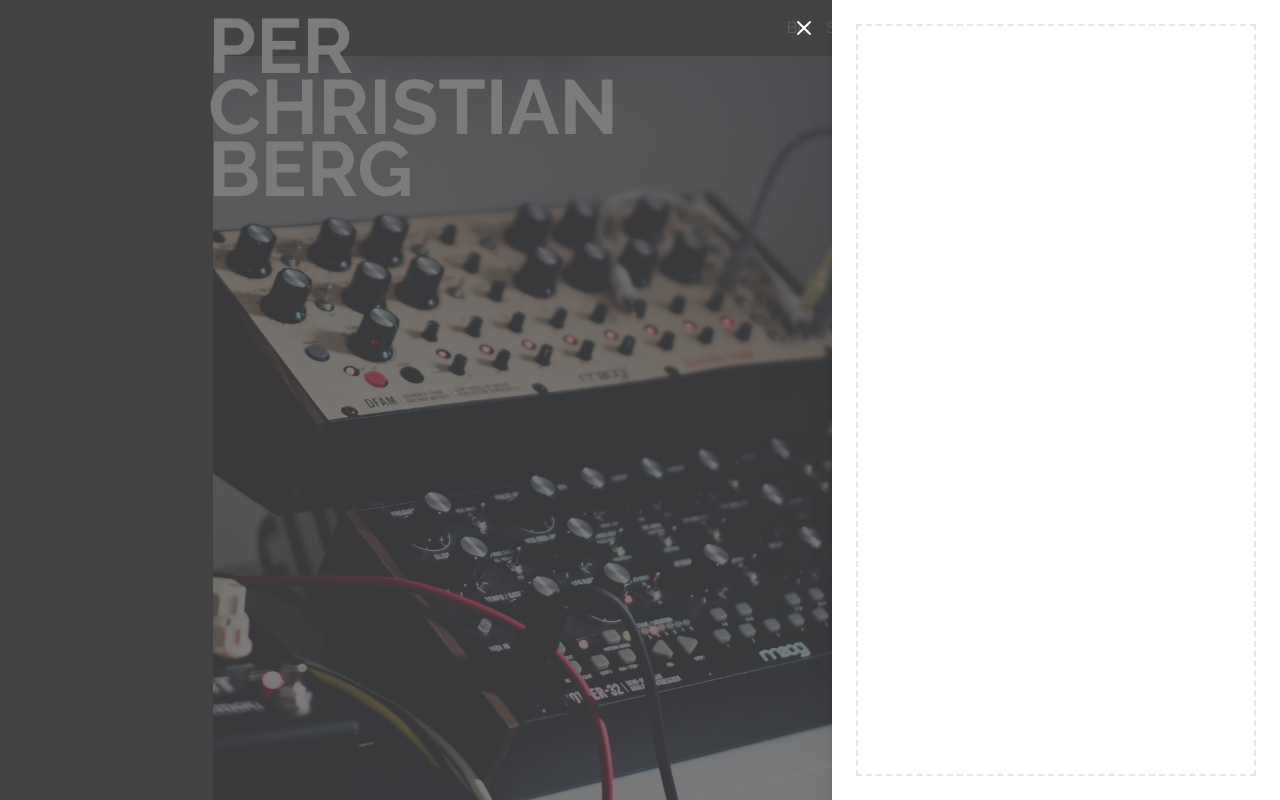
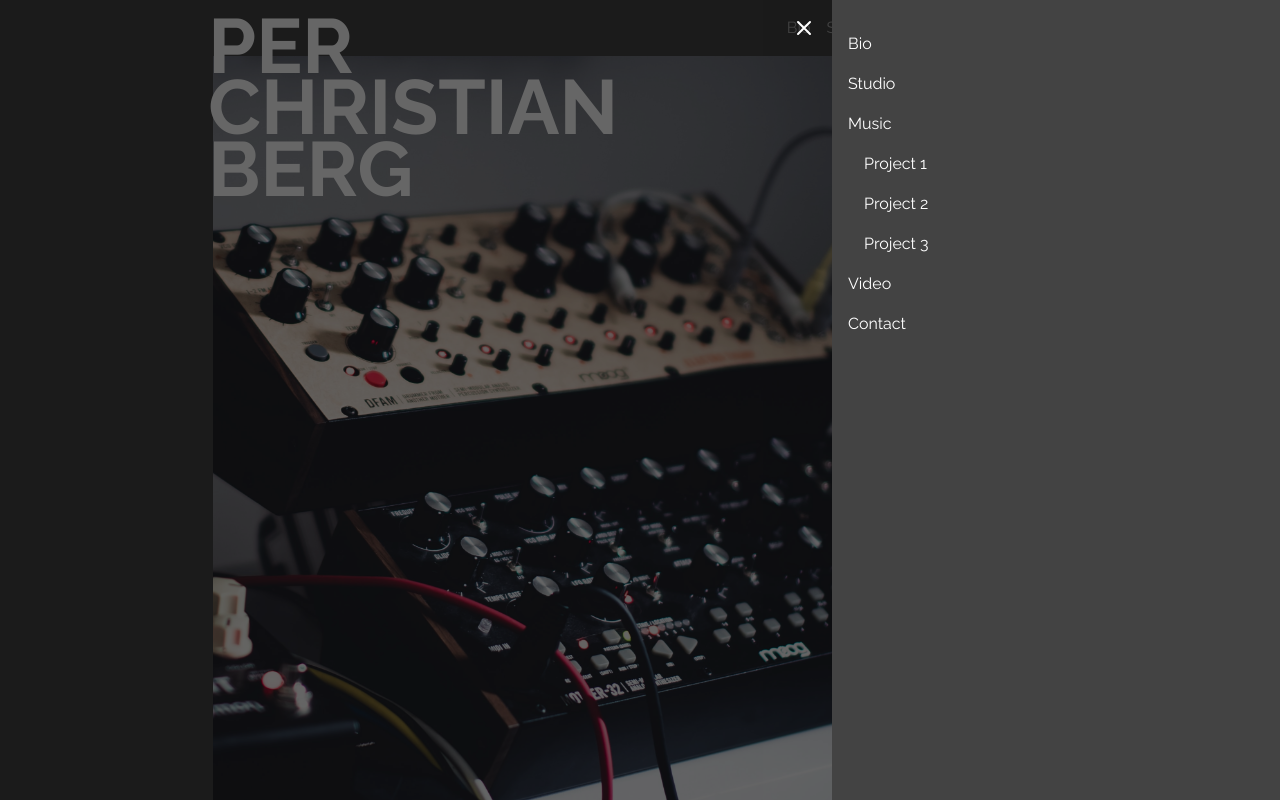
Before and after one commit to roosta/perchristianberg.com, a website built with webpack: page src/index.html in a window 1280 px wide. Shown: the top 800 px of the page. Built offline with nearby package versions, Linux system fonts and the light colour scheme.

Commit message:
Add menu items to appmenu

```diff
--- a/src/index.html
+++ b/src/index.html
@@ -64,7 +64,7 @@
           From: "opacity-100"
           To: "opacity-0"
         -->
-        <div class="absolute inset-0 bg-primary bg-opacity-70 transition-opacity" aria-hidden="true"></div>
+        <div class="absolute inset-0 bg-black bg-opacity-60 transition-opacity" aria-hidden="true"></div>
 
         <div class="absolute inset-y-0 right-0 pl-10 max-w-full flex">
           <!--
@@ -98,12 +98,18 @@
               </button>
             </div>
 
-            <div class="h-full flex flex-col py-6 bg-white shadow-xl overflow-y-scroll">
-              <div class="relative flex-1 px-4 sm:px-6">
+            <div class="h-full flex flex-col py-6 bg-primary overflow-y-scroll">
+              <div class="flex-1">
                 <!-- Replace with your content -->
-                <div class="absolute inset-0 px-4 sm:px-6">
-                  <div class="h-full border-2 border-dashed border-gray-200" aria-hidden="true"></div>
-                </div>
+                  <a href="#" class="font-menu capitalize block px-4 py-2 text-white hover:bg-gray-100 hover:text-gray-900" role="menuitem">bio</a>
+                  <a href="#" class="font-menu capitalize block px-4 py-2 text-white hover:bg-gray-100 hover:text-gray-900" role="menuitem">studio</a>
+                  <a href="#" class="font-menu capitalize block px-4 py-2 text-white hover:bg-gray-100 hover:text-gray-900" role="menuitem">music</a>
+                  <a href="#" class="px-8 font-menu capitalize block px-4 py-2 text-white hover:bg-gray-100 hover:text-gray-900" role="menuitem">project 1</a>
+                  <a href="#" class="px-8 font-menu capitalize block px-4 py-2 text-white hover:bg-gray-100 hover:text-gray-900" role="menuitem">project 2</a>
+                  <a href="#" class="px-8 font-menu capitalize block px-4 py-2 text-white hover:bg-gray-100 hover:text-gray-900" role="menuitem">project 3</a>
+                  <a href="#" class="font-menu capitalize block px-4 py-2 text-white hover:bg-gray-100 hover:text-gray-900" role="menuitem">video</a>
+                  <a href="#" class="font-menu capitalize block px-4 py-2 text-white hover:bg-gray-100 hover:text-gray-900" role="menuitem">contact</a>
+                  <!-- <div class="h-full border-2 border-dashed border-gray-200" aria-hidden="true"></div> -->
                 <!-- /End replace -->
               </div>
             </div>
```
